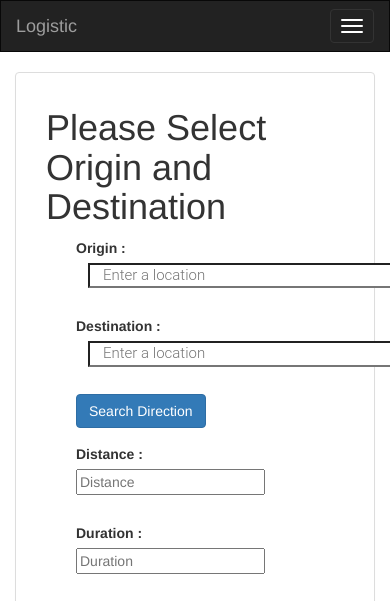
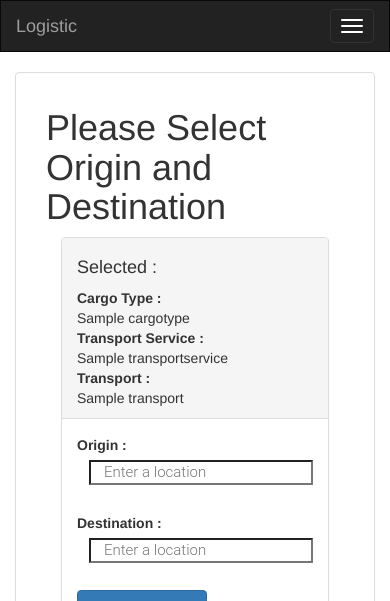
Before and after one commit to julius2807/my_project, a Django app: page /get_price_step_3/1/1/1/ in a window 390 px wide; the page is wider, and only the part inside the window is pictured. Shown: the top 601 px of that part. Run offline with Django 3.2, Linux system fonts and the light colour scheme; tables that the repository leaves empty hold one stand-in row (values such as "Sample post"); some libraries are stand-ins or nearby versions; grey boxes are pictures that could not be loaded.

Commit message:
Work on the get calculated price

```diff
--- a/jnj/logistic/static/logistic/css/maps.css
+++ b/jnj/logistic/static/logistic/css/maps.css
@@ -63,7 +63,7 @@ html, body {
   margin-left: 12px;
   padding: 0 11px 0 13px;
   text-overflow: ellipsis;
-  width: 400px;
+  width: 100%;
 }
 
 .pac-input:focus {
--- a/jnj/logistic/static/logistic/js/maps.js
+++ b/jnj/logistic/static/logistic/js/maps.js
@@ -6,12 +6,15 @@ var map, infoWindow;
 var directionsService, directionsDisplay;
 var marker, marker2;
 
+
 function initMap() {
+  alert('load');
   var card = document.getElementById('pac-card');
   var input_origin = document.getElementById('pac-input-origin');
   var input_dest = document.getElementById('pac-input-dest');
   var directionsService = new google.maps.DirectionsService;
   var directionsDisplay = new google.maps.DirectionsRenderer;
+  var geocoder = new google.maps.Geocoder();
 
   map = new google.maps.Map(document.getElementById('map'), {
     center: {lat: -33.8688, lng: 151.2195},
@@ -20,7 +23,6 @@ function initMap() {
 
   map.controls[google.maps.ControlPosition.TOP_RIGHT].push(card);
   directionsDisplay.setMap(map);
-
 
   // ****** START set the location to the current location *****
 
@@ -64,6 +66,17 @@ function initMap() {
   autocomplete.bindTo('bounds', map);
   autocomplete2.bindTo('bounds', map);
 
+  google.maps.event.addDomListener(input_origin, 'keydown', function(event) {
+    if (event.keyCode === 13) {
+        event.preventDefault();
+    }
+  });
+
+  google.maps.event.addDomListener(input_dest, 'keydown', function(event) {
+    if (event.keyCode === 13) {
+        event.preventDefault();
+    }
+  });
 
   autocomplete.addListener('place_changed', function() {
     marker.setVisible(false);
@@ -84,7 +97,6 @@ function initMap() {
     }
     marker.setPosition(place.geometry.location);
     marker.setVisible(true);
-
   });
 
   autocomplete2.addListener('place_changed', function() {
@@ -110,6 +122,45 @@ function initMap() {
   });
 
   // ****** END setting up markers after search *****
+
+  // ******* START OF the pointing of location in map ******
+  var input_selected = input_origin;
+  var marker_selected = marker;
+
+  input_origin.addEventListener('focus', function() {
+    input_selected = input_origin;
+    marker_selected = marker;
+  });
+
+  input_dest.addEventListener('focus', function() {
+    input_selected = input_dest;
+    marker_selected = marker2;
+  });
+
+  google.maps.event.addListener(map, 'click', function(event) {
+    geocoder.geocode({
+      'latLng': event.latLng
+    }, function(results, status) {
+      if (status == google.maps.GeocoderStatus.OK) {
+        marker_selected.setVisible(false);
+        if (results[0]) {
+
+          // If the place has a geometry, then present it on a map.
+          if (results[0].geometry.viewport) {
+            map.fitBounds(results[0].geometry.viewport);
+          } else {
+            map.setCenter(results[0].geometry.location);
+            map.setZoom(17);  // Why 17? Because it looks good.
+          }
+          marker_selected.setPosition(results[0].geometry.location);
+          marker_selected.setVisible(true);
+
+          input_selected.value = results[0].formatted_address;
+        }
+      }
+    });
+  });
+  // ******* END OF the pointing of location in map ******
 
   // ****** START initialize the direction service *****
 
--- a/jnj/logistic/templates/logistic/get_price_step_3.html
+++ b/jnj/logistic/templates/logistic/get_price_step_3.html
@@ -13,8 +13,32 @@
   <h1>Please Select Origin and Destination</h1>
   <div class="container">
     <div class="row">
-      <div class="col-sm-12 col-md-6">
-        <div class="form-group">
+      <div class="col-xs-12 col-sm-12 col-md-6">
+        <form class="form-horizontal" role="form" action="{% url 'logistic:calculate_price' %}" method="post" enctype="multipart/form-data">
+          {% csrf_token %}
+          <input type="hidden" name="cargo_type_id" value="{{ cargo_type.id }}">
+          <input type="hidden" name="transport_service_id" value="{{ transport_service.id }}">
+          <input type="hidden" name="transport_id" value="{{ transport.id }}">
+          <div class="panel panel-default">
+              <div class="panel-heading">
+                <div class="row">
+                  <div class="col-md-12"><h4>Selected :</h4></div>
+                </div>
+                <div class="row">
+                  <div class="col-md-4"><b>Cargo Type : </b></div>
+                  <div class="col-md-8">{{ cargo_type.cargo_type_name }}</div>
+                </div>
+                <div class="row">
+                  <div class="col-md-4"><b>Transport Service : </b></div>
+                  <div class="col-md-8">{{ transport_service.transport_service_name }}</div>
+                </div>
+                <div class="row">
+                  <div class="col-md-4"><b>Transport : </b></div>
+                  <div class="col-md-8">{{ transport.transport_name }}</div>
+                </div>
+              </div>
+              <div class="panel-body">
+                <div class="form-group row">
                     <div class="col-sm-offset-2 col-sm-10">
                         <span class="text-danger small">{{ field.errors }}</span>
                     </div>
@@ -25,44 +49,40 @@
                       </div>
                     </div>
                 </div>
-        <div class="form-group">
+                <div class="form-group row">
                     <div class="col-sm-offset-2 col-sm-10">
                         <span class="text-danger small">{{ field.errors }}</span>
                     </div>
                     <label class="control-label col-sm-3" for="pac-input-dest">Destination :</label>
                     <div class="col-sm-9">
                       <div id="pac-container">
-                <input id="pac-input-dest" class="pac-input" type="text" name="origin" placeholder="Enter a location">
+                        <input id="pac-input-dest" class="pac-input" type="text" name="destination" placeholder="Enter a location">
                       </div>
                     </div>
                 </div>
-        <div class="form-group">
+                <div class="form-group row">
                     <div class="col-sm-12">
                       <a href="#" id="pac-search" class="btn btn-primary">Search Direction</a>
                     </div>
                 </div>
-        <div class="form-group">
-            <div class="col-sm-offset-2 col-sm-10">
-                <span class="text-danger small">{{ field.errors }}</span>
               </div>
-            <label class="control-label col-sm-3" for="pac-output-distance">Distance :</label>
-            <div class="col-sm-9">
-              <div id="pac-container">
-                <input id="pac-output-distance" type="text" name="distance" readonly="true" placeholder="Distance">
+              <div class="panel-footer">
+                <div class="row">
+                  <div class="col-md-4"><b>Distance : </b></div>
+                  <div class="col-md-8"><input id="pac-output-distance" type="text" name="distance" readonly="true" placeholder="Distance"></div>
+                </div>
+                <div class="row">
+                  <div class="col-md-4"><b>Duration : </b></div>
+                  <div class="col-md-8"><input id="pac-output-duration" type="text" name="duration" readonly="true" placeholder="Duration"></div>
                 </div>
               </div>
           </div>
-        <div class="form-group">
-            <div class="col-sm-offset-2 col-sm-10">
-                <span class="text-danger small">{{ field.errors }}</span>
-            </div>
-            <label class="control-label col-sm-3" for="pac-output-duration">Duration :</label>
-            <div class="col-sm-9">
-              <div id="pac-container">
-                <input id="pac-output-duration" type="text" name="distance" readonly="true" placeholder="Duration">
+          <div class="row">
+            <div class="col-sm-12 col-md-12">
+              <button type="submit" class="btn btn-success">Calculate Price</button>
             </div>
           </div>
-        </div>
+        </form>
       </div>
       <div class="col-sm-12 col-md-6">
         <div id="map"></div>
--- a/jnj/logistic/urls.py
+++ b/jnj/logistic/urls.py
@@ -19,4 +19,5 @@ urlpatterns = [
     url(r'^get_price_step_1/(?P<cargo_type_id>[0-9]+)/$', views.get_price_step_1, name='get_price_step_1'),
     url(r'^get_price_step_2/(?P<cargo_type_id>[0-9]+)/(?P<transport_service_id>[0-9]+)/$', views.get_price_step_2, name='get_price_step_2'),
     url(r'^get_price_step_3/(?P<cargo_type_id>[0-9]+)/(?P<transport_service_id>[0-9]+)/(?P<transport_id>[0-9]+)/$', views.get_price_step_3, name='get_price_step_3'),
+    url(r'^calculate_price/$', views.calculate_price, name='calculate_price'),
 ]
--- a/jnj/logistic/views.py
+++ b/jnj/logistic/views.py
@@ -95,6 +95,37 @@ def get_price_step_3(request,cargo_type_id,transport_service_id,transport_id):
               }
     return render(request, 'logistic/get_price_step_3.html' , context)
 
+def calculate_price(request):
+    if request.method == "POST":
+        form = PriceQueryForm(request.POST)
+        if form.is_valid():
+            try:
+                cargo_type = CargoType.objects.get(pk=form.cleaned_data['cargo_type_id'])
+            except CargoType.DoesNotExist:
+                raise Http404('Cargo Type Not Exist')
+            try:
+                transport_service = TransportService.objects.get(pk=form.cleaned_data['transport_service_id'])
+            except TransportService.DoesNotExist:
+                raise Http404('Transport Service Type Not Exist')
+            try:
+                transport = Transport.objects.get(pk=form.cleaned_data['transport_id'])
+            except Transport.DoesNotExist:
+                raise Http404('Transport  Not Exist')
+            context = {
+                        'page_title': 'Logistic Solution - Price Result',
+                        'page_heading': 'Please Select Preferred Transport for Getting Estimated Price',
+                        'page_content': 'Select Transport:',
+                        'cargo_type': cargo_type,
+                        'transport_service': transport_service,
+                        'transport': transport,
+                        'origin': form.cleaned_data['origin'],
+                        'destination': form.cleaned_data['destination'],
+                        'distance': form.cleaned_data['distance'],
+                        'duration': form.cleaned_data['duration'],
+                        'price': 'IDR 50,000'
+                      }
+            return render(request, 'logistic/get_price_result.html', context)
+
 def login_user(request):
     if request.method == "POST":
         username = request.POST['username']
```
Also changed, not shown: jnj/logistic/forms.py (+9 -0 lines), jnj/logistic/static/logistic/js/maps-result.js (added, +52 -0 lines), jnj/logistic/templates/logistic/get_price_result.html (added, +73 -0 lines), jnj/product_backlog.txt (+8 -0 lines). Lines whose indentation alone changed are shown as unchanged.
